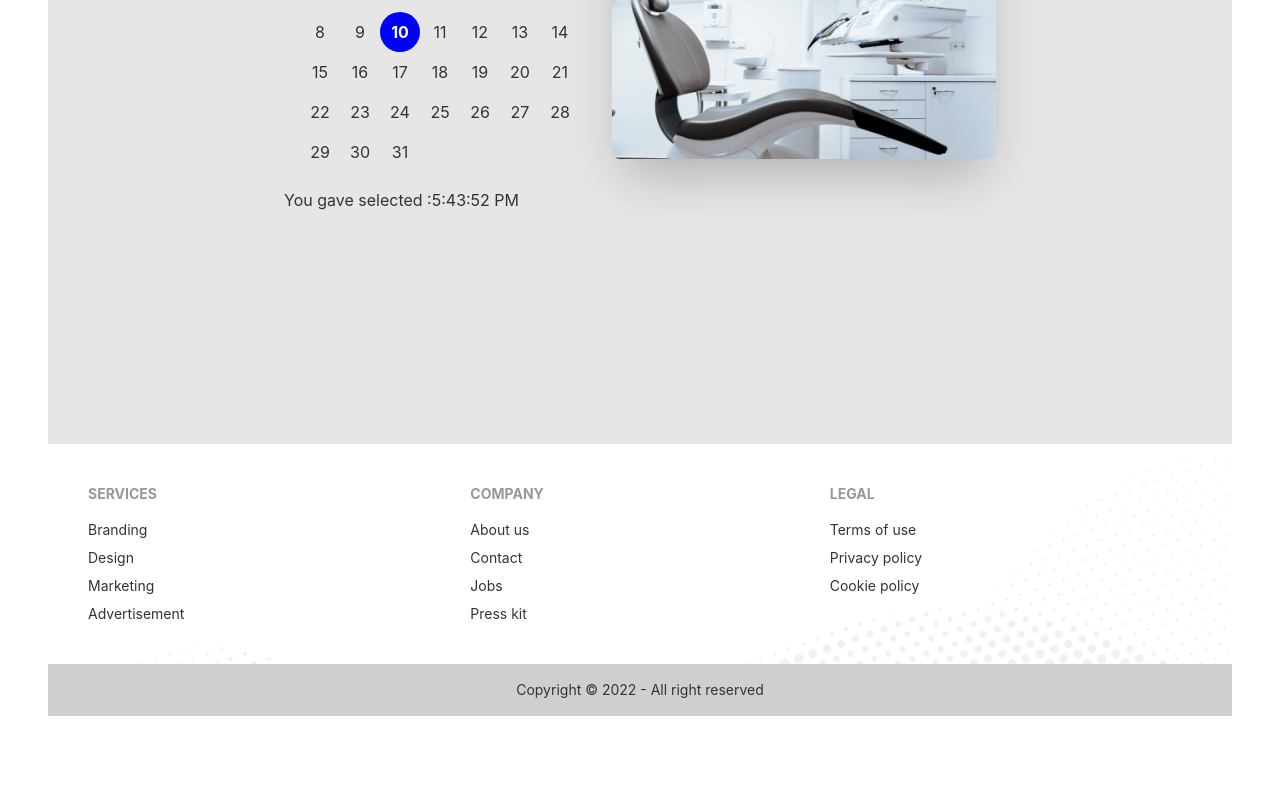
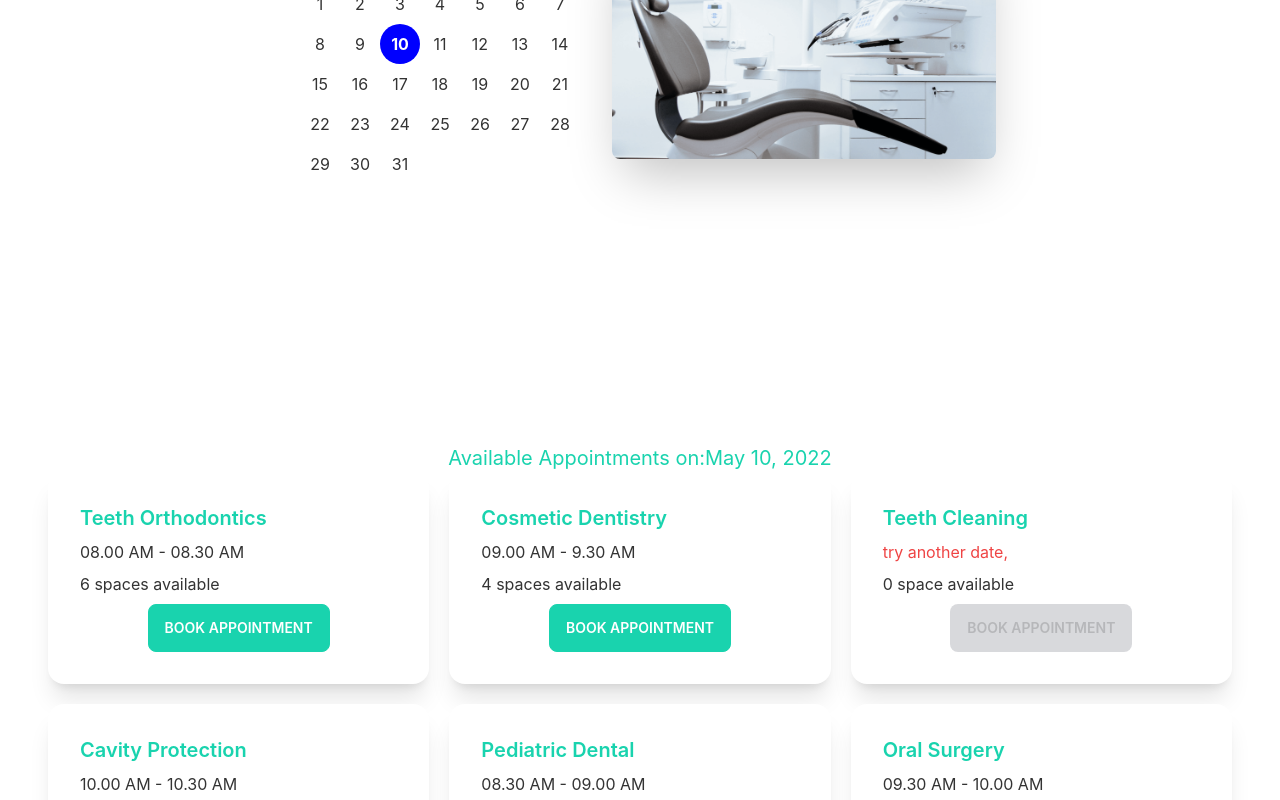
Before and after one commit to sharifulislm/Doctors-portal-client, a React (Create React App) app: page /appointment in a window 1280 px wide. Shown: the part 420-1220 px from the top of the page. Before the commit the page ends 1136 px from the top, so only its background shows below. Built offline with nearby package versions, Linux system fonts and the light colour scheme.

Commit message:
added Booking appointments

```diff
--- /dev/null
+++ b/public/Services.json
@@ -0,0 +1,57 @@
+[
+    {
+      "_id": 1,
+      "name": "Teeth Orthodontics",
+      "slots": [
+        "08.00 AM - 08.30 AM",
+        "08.30 AM - 09.00 AM",
+        "09.00 AM - 9.30 AM",
+        "09.30 AM - 10.00 AM",
+        "10.00 AM - 10.30 AM",
+        "10.30 AM - 11.00 AM"
+      ]
+    },
+    {
+      "_id": 2,
+      "name": "Cosmetic Dentistry",
+      "slots": [
+        "09.00 AM - 9.30 AM",
+        "09.30 AM - 10.00 AM",
+        "10.00 AM - 10.30 AM",
+        "10.30 AM - 11.00 AM"
+      ]
+    },
+    {
+      "_id": 3,
+      "name": "Teeth Cleaning",
+      "slots": []
+    },
+    {
+      "_id": 4,
+      "name": "Cavity Protection",
+      "slots": [
+        "10.00 AM - 10.30 AM",
+        "10.30 AM - 11.00 AM"
+      ]
+    },
+    {
+      "_id": 5,
+      "name": "Pediatric Dental",
+      "slots": [
+        "08.30 AM - 09.00 AM",
+        "09.00 AM - 9.30 AM",
+        "09.30 AM - 10.00 AM",
+        "10.00 AM - 10.30 AM",
+        "10.30 AM - 11.00 AM"
+      ]
+    },
+    {
+      "_id": 6,
+      "name": "Oral Surgery",
+      "slots": [
+        "09.30 AM - 10.00 AM",
+        "10.00 AM - 10.30 AM",
+        "10.30 AM - 11.00 AM"
+      ]
+    }
+  ]
--- a/src/App.js
+++ b/src/App.js
@@ -4,7 +4,7 @@
 import Navbar from './Pages/Shared/Navbar';
 import Home from './Pages/Home/Home';
 import About from './Pages/About/About';
-import Appointment from './Pages/Home/Appointment';
+import Appointment from './Pages/Appointment/Appointment';
 
 
 function App() {
--- /dev/null
+++ b/src/Pages/Appointment/Appointment.js
@@ -0,0 +1,20 @@
+import React, { useState } from 'react';
+import Footer from '../Shared/Footer';
+import AppointmentBenner from './AppointmentBenner';
+import AvailableAppointments from './AvailableAppointments';
+
+
+const Appointment = () => {
+  const [date, setDate]=useState(new Date ());
+
+    return (
+        <div>
+
+ <AppointmentBenner date={date} setDate={setDate}></AppointmentBenner>
+ <AvailableAppointments date={date}></AvailableAppointments>
+ <Footer></Footer>
+        </div>
+    );
+};
+
+export default Appointment;
--- /dev/null
+++ b/src/Pages/Appointment/AppointmentBenner.js
@@ -0,0 +1,27 @@
+import React, { useState } from 'react';
+
+import { DayPicker } from 'react-day-picker';
+import 'react-day-picker/dist/style.css';
+import chair from "../../assets/images/chair.png";
+
+
+const AppointmentBenner = ({date,setDate}) => {
+
+    return (
+        <div>
+        <div class="hero min-h-screen  ">
+<div class="hero-content flex-col lg:flex-row-reverse">
+<img src={chair} class="max-w-sm rounded-lg shadow-2xl" />
+<div>
+ <DayPicker mode='single' selected={date} onSelect={setDate}></DayPicker>
+
+</div>
+</div>
+</div>
+
+
+    </div>
+    );
+};
+
+export default AppointmentBenner;
--- /dev/null
+++ b/src/Pages/Appointment/AvailableAppointments.js
@@ -0,0 +1,36 @@
+import { format } from 'date-fns';
+import React, { useEffect, useState } from 'react';
+import BookingModal from './BookingModal';
+import Service from './Service';
+
+const AvailableAppointments = ({date}) => {
+    const [services, setSercices] = useState([]);
+    const [treatment, setTreatment] = useState(null);
+
+
+    useEffect( () => {
+        fetch('Services.json')
+        .then(res => res.json())
+        .then(data => setSercices(data))
+    } ,[])
+    return (
+        <div>
+
+             <h4 className='text-xl text-secondary text-center'>  Available Appointments on:{format(date, 'PP')}</h4>
+
+             <div className='grid grid-cols-1 md:grid-cols-2 lg:grid-cols-3 gap-5'>
+                 {
+                     services.map(service => <Service key={service._id} service={service} setTreatment={setTreatment}></Service>)
+
+                 }
+             </div>
+             {
+                 treatment && <BookingModal treatment={treatment}></BookingModal>
+             }
+
+        </div>
+
+    );
+};
+
+export default AvailableAppointments;
--- /dev/null
+++ b/src/Pages/Appointment/BookingModal.js
@@ -0,0 +1,23 @@
+import React from 'react';
+
+const BookingModal = ({treatment}) => {
+    const {name, slots} = treatment;
+    return (
+        <div>
+            <input type="checkbox" id="booking-modal" class="modal-toggle" />
+<div class="modal modal-bottom sm:modal-middle">
+  <div class="modal-box">
+  <label for="booking-modal" class="btn btn-sm btn-circle absolute right-2 top-2">✕</label>
+    <h3 class="font-bold text-lg text-secondary">Booking for :  {name}</h3>
+    <p class="py-4">You've been selected for a chance to get one year of subscription to use Wikipedia for free!</p>
+    <div class="modal-action">
+      <label for="booking-modal" class="btn">Yay!</label>
+    </div>
+  </div>
+</div>
+
+        </div>
+    );
+};
+
+export default BookingModal;
--- /dev/null
+++ b/src/Pages/Appointment/Service.js
@@ -0,0 +1,29 @@
+import React from 'react';
+
+const Service = ({service,setTreatment}) => {
+    const {name, slots}=service;
+    return (
+        <div class="card lg:max-w-lg  bg-base-100 shadow-xl">
+        <div class="card-body">
+          <h2 class="card-title text-secondary">{name}</h2>
+          <p> {
+           slots.length
+           ?
+           <span>{slots[0]}</span>
+           :
+           <span className='text-red-500'> try another date,</span>
+
+                      }</p>
+          <p> {slots.length} {slots.length > 1 ? 'spaces' : 'space'} available</p>
+          <div class="card-actions justify-center">
+
+            <label for="booking-modal" disabled={slots.length === 0}
+            onClick={()=> setTreatment(service)}
+            class="btn btn-secondary text-white uppercase">Book Appointment</label>
+          </div>
+        </div>
+      </div>
+    );
+};
+
+export default Service;
--- a/src/Pages/Home/Appointment.js
+++ /dev/null
@@ -1,28 +0,0 @@
-import React, { useState } from 'react';
-import Footer from '../Shared/Footer';
-import { DayPicker } from 'react-day-picker';
-import 'react-day-picker/dist/style.css';
-import chair from "../../assets/images/chair.png";
-import { format } from 'date-fns';
-
-const Appointment = () => {
-    const [date, setDate]=useState(new Date ());
-    return (
-        <div>
-            <div class="hero min-h-screen bg-base-200 ">
-  <div class="hero-content flex-col lg:flex-row-reverse">
-    <img src={chair} class="max-w-sm rounded-lg shadow-2xl" />
-    <div>
-     <DayPicker mode='single' selected={date} onSelect={setDate}></DayPicker>
-     <p> You gave selected :{format(date, 'pp')}
-     </p>
-    </div>
-  </div>
-</div>
-
-            <Footer></Footer>
-        </div>
-    );
-};
-
-export default Appointment;
```
